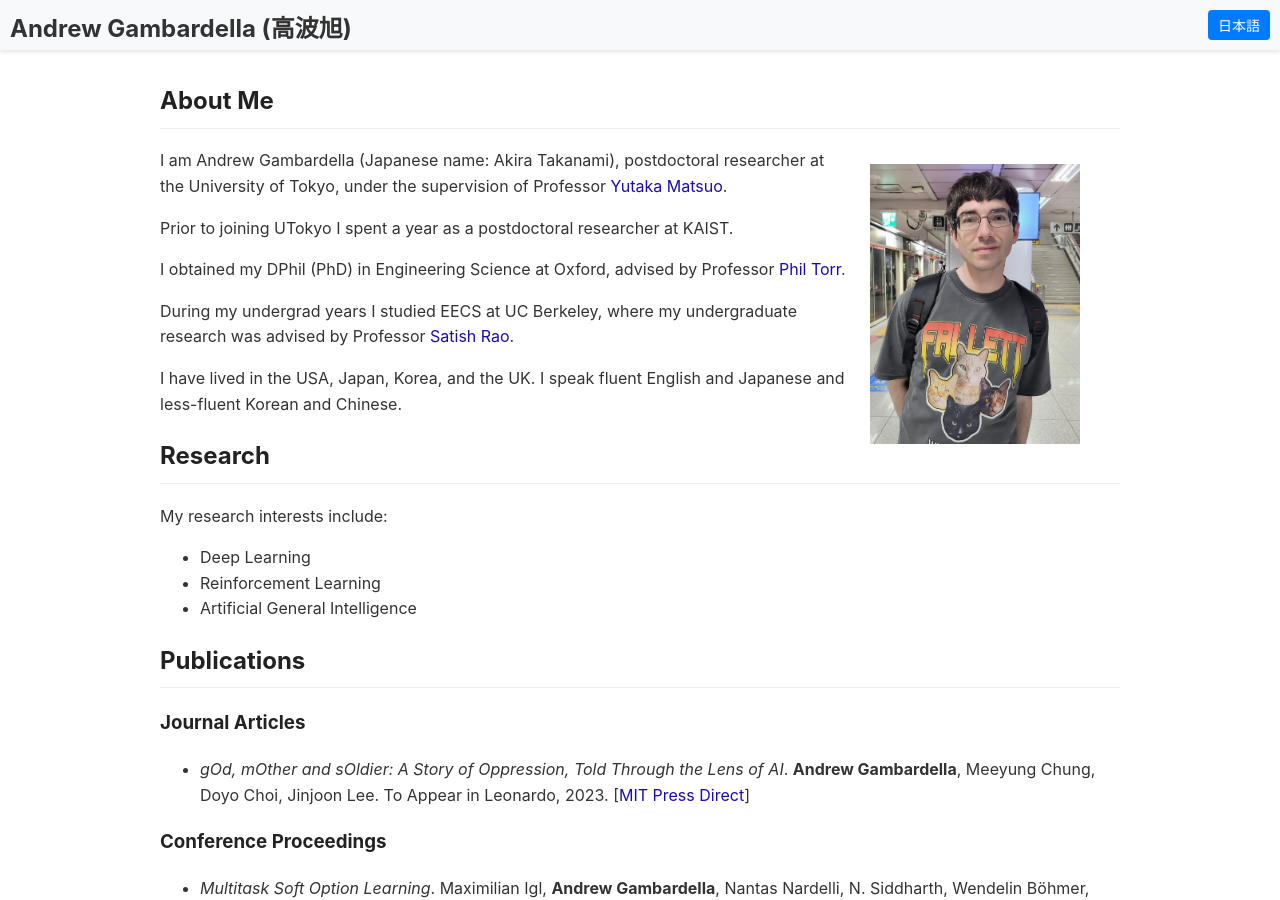
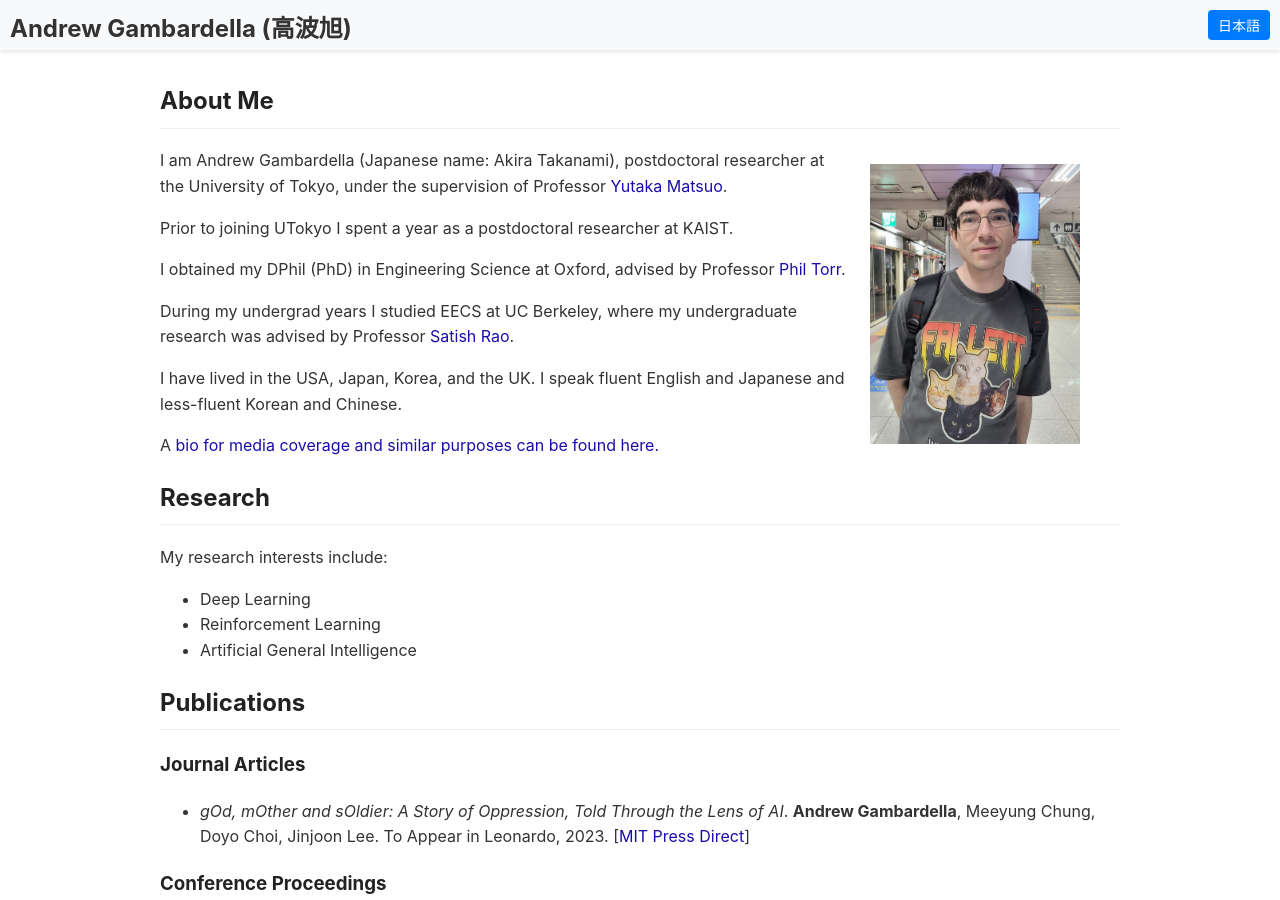
Before and after one commit to atgambardella/atgambardella.github.io, a Jekyll site: the page built from index.md, in a window 1280 px wide and 900 px high. Built offline with Jekyll 4.4.1, drawn with Linux system fonts in a browser that asks for light colours; a script that is not in the unit is left out.

Commit message:
try adding bio

```diff
--- /dev/null
+++ b/bio.txt
@@ -0,0 +1 @@
+Andrew Gambardella graduated from UC Berkeley with a BS in Electrical Engineering and Computer Sciences in 2013, after which he took a position as the lead AI engineer for SoftBank’s humanoid robot, Pepper, at SoftBank’s main office in Tokyo, Japan. There he created an AI app, PepperVision, that allowed the robot to learn about, recognize, and interact with objects in the real world. Following this, Andrew took a position at the then-newly founded startup, Cogent Labs, where he worked on Japanese handwriting recognition and document clustering techniques. In 2017 Andrew started a DPhil at the University of Oxford in Engineering Sciences, concentrating on machine learning and artificial intelligence. He submitted his DPhil thesis on Bayesian transfer learning techniques in 2021, and thereafter worked as a researcher at KAIST (Korea Advanced Institute of Science and Technology), applying his knowledge of machine learning to the arts. Since then Andrew has returned to Japan, and is currently working as a researcher of artifical general intelligence at the University of Tokyo, working under Japan's "godfather of AI," Professor Yutaka Matsuo.
--- a/index.md
+++ b/index.md
@@ -13,6 +13,8 @@ I obtained my DPhil (PhD) in Engineering Science at Oxford, advised by Professor
 During my undergrad years I studied EECS at UC Berkeley, where my undergraduate research was advised by Professor [Satish Rao](https://people.eecs.berkeley.edu/~satishr/).
 
 I have lived in the USA, Japan, Korea, and the UK. I speak fluent English and Japanese and less-fluent Korean and Chinese.
+
+A [bio for media coverage and similar purposes can be found here.](bio.txt)
 
 {% include llm_info.html %}
 
```
